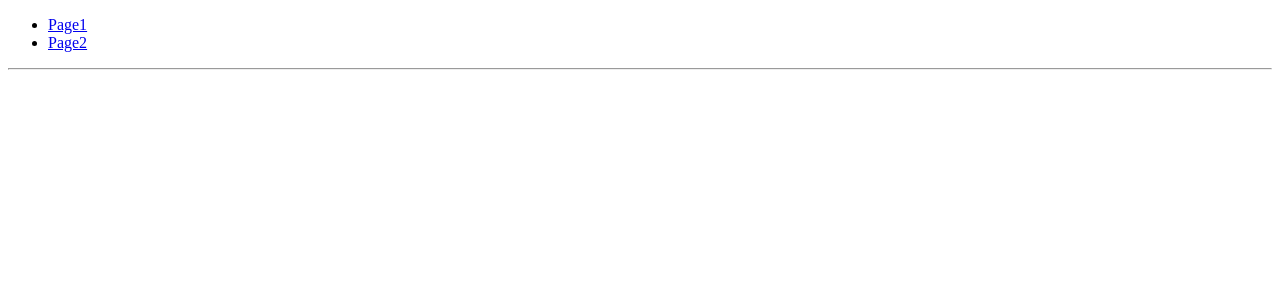
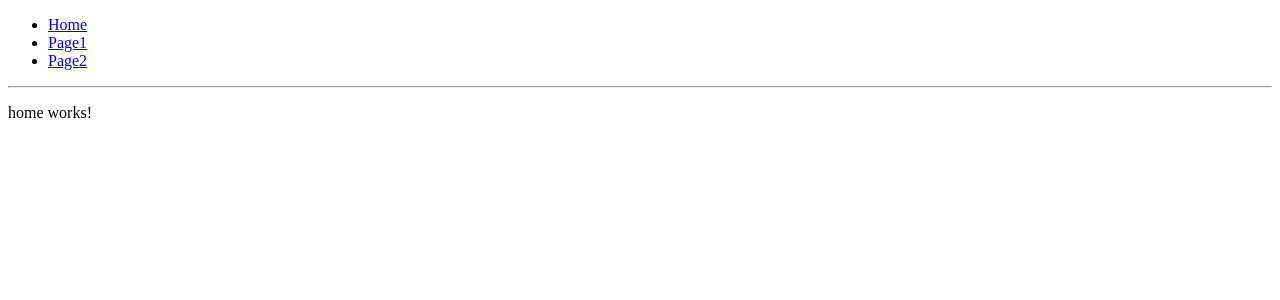
Before and after one commit to doggy8088/flashaim-demo2, an Angular app: page / in a window 1280 px wide. Shown: the top 300 px of the page. Built offline with nearby package versions, Linux system fonts and the light colour scheme.

Commit message:
加入預設首頁 HomeComponent

```diff
--- a/src/app/app-routing.module.ts
+++ b/src/app/app-routing.module.ts
@@ -2,8 +2,10 @@
 import { Routes, RouterModule } from '@angular/router';
 import { Page1Component } from './page1/page1.component';
 import { Page2Component } from './page2/page2.component';
+import { HomeComponent } from './home/home.component';
 
 const routes: Routes = [
+  { path: '', component: HomeComponent },
   { path: 'page1', component: Page1Component },
   { path: 'page2', component: Page2Component }
 ];
--- a/src/app/app.component.html
+++ b/src/app/app.component.html
@@ -1,5 +1,6 @@
 
 <ul>
+  <li><a routerLink="/">Home</a></li>
   <li><a routerLink="/page1">Page1</a></li>
   <li><a routerLink="/page2">Page2</a></li>
 </ul>
--- a/src/app/app.module.ts
+++ b/src/app/app.module.ts
@@ -5,12 +5,14 @@
 import { AppComponent } from './app.component';
 import { Page1Component } from './page1/page1.component';
 import { Page2Component } from './page2/page2.component';
+import { HomeComponent } from './home/home.component';
 
 @NgModule({
   declarations: [
     AppComponent,
     Page1Component,
-    Page2Component
+    Page2Component,
+    HomeComponent
   ],
   imports: [
     BrowserModule,
--- /dev/null
+++ b/src/app/home/home.component.html
@@ -0,0 +1,3 @@
+<p>
+  home works!
+</p>
--- /dev/null
+++ b/src/app/home/home.component.ts
@@ -0,0 +1,15 @@
+import { Component, OnInit } from '@angular/core';
+
+@Component({
+  selector: 'app-home',
+  templateUrl: './home.component.html',
+  styleUrls: ['./home.component.css']
+})
+export class HomeComponent implements OnInit {
+
+  constructor() { }
+
+  ngOnInit() {
+  }
+
+}
```
Also changed, not shown: src/app/home/home.component.css (added), 1 other file (tests, documents, lock files or other folders).
